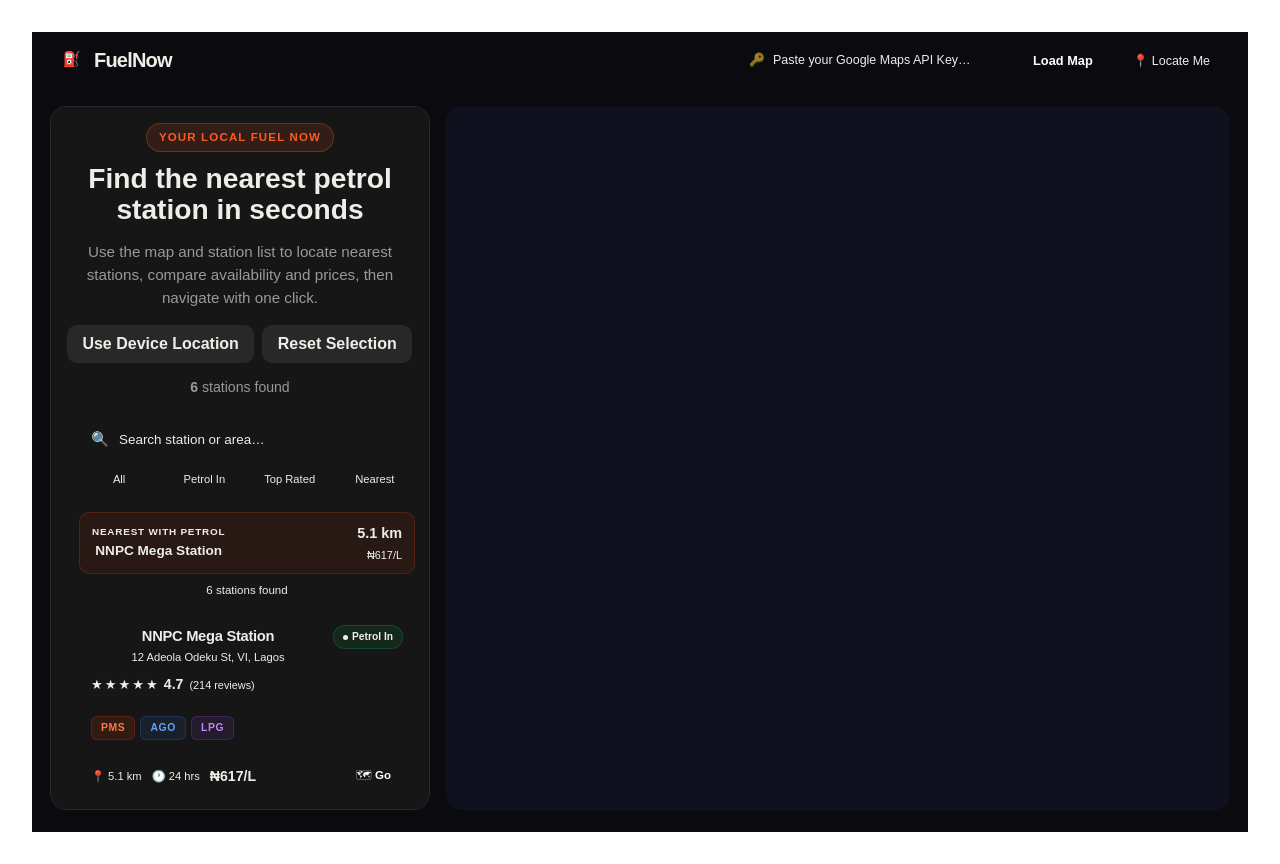
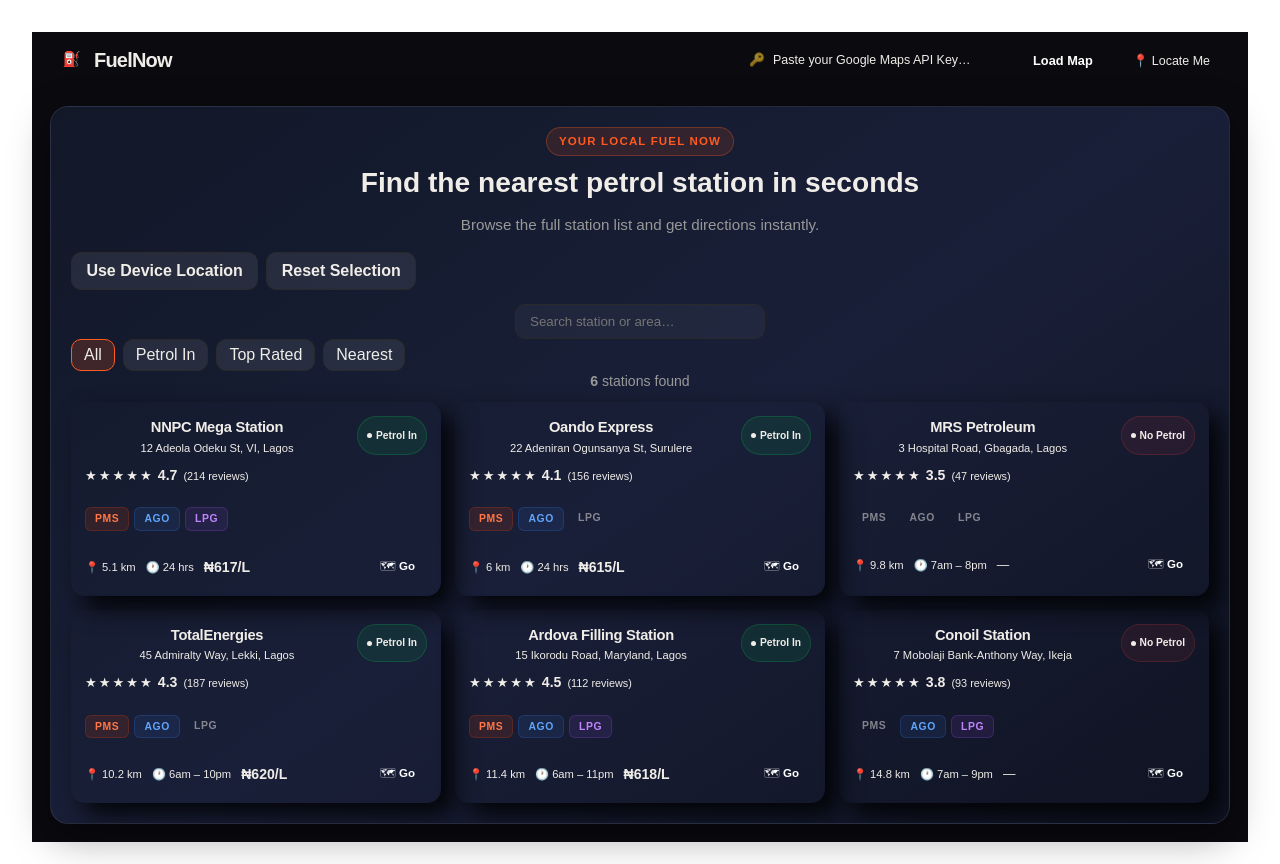
Before and after one commit to AguelDawma/petrol-Management-App, a React app in the folder frontend/: page /stations in a window 1280 px wide. Built offline with nearby package versions, Linux system fonts and the light colour scheme; the HTML template or start-up script is replaced by a standard one.

Commit message:
Stations page CSS fixed

```diff
--- a/frontend/src/App.jsx
+++ b/frontend/src/App.jsx
@@ -1,4 +1,3 @@
-import { useState, useCallback } from 'react'
 import { Routes, Route } from 'react-router-dom'
 import Home from './Pages/home'
 import Stations from './Pages/stations'
--- a/frontend/src/Pages/stations.css
+++ b/frontend/src/Pages/stations.css
@@ -16,27 +16,79 @@
 }
 
 .stations-content {
-  display: grid;
-  grid-template-columns: 380px 1fr;
-  gap: 16px;
+  display: block;
   padding: 18px;
   min-height: calc(100vh - 96px);
 }
 
 .stations-panel {
-  background: var(--fuel-card);
-  border: 1px solid var(--fuel-border);
-  border-radius: 16px;
-  padding: 16px;
-  max-height: calc(100vh - 130px);
+  background: linear-gradient(145deg, #121828 0%, #191f38 52%, #0f1322 100%);
+  border: 1px solid rgba(255, 255, 255, 0.08);
+  box-shadow: 0 14px 40px rgba(0, 0, 0, 0.35);
+  border-radius: 18px;
+  padding: 20px;
+  min-height: calc(100vh - 130px);
   overflow-y: auto;
 }
 
-.stations-map {
-  border-radius: 16px;
-  overflow: hidden;
-  min-height: calc(100vh - 130px);
-  background: #0f121e;
+.station-list {
+  display: grid;
+  gap: 14px;
+  grid-template-columns: repeat(auto-fill, minmax(320px, 1fr));
+}
+  display: grid;
+  gap: 12px;
+  grid-template-columns: repeat(auto-fill, minmax(320px, 1fr));
+}
+
+.search-filter-row {
+  display: flex;
+  flex-wrap: wrap;
+  gap: 8px;
+  margin-bottom: 14px;
+  align-items: center;
+}
+
+.search-input {
+  flex: 1;
+  min-width: 220px;
+  padding: 0.55rem 0.9rem;
+  border: 1px solid var(--fuel-border);
+  border-radius: 10px;
+  background: rgba(255, 255, 255, 0.04);
+  color: var(--fuel-text);
+}
+
+.filter-buttons {
+  display: flex;
+  gap: 8px;
+  flex-wrap: wrap;
+}
+
+.filter-buttons button {
+  border: 1px solid var(--fuel-border);
+  background: rgba(255, 255, 255, 0.08);
+  color: var(--fuel-text);
+  padding: 0.4rem 0.75rem;
+  border-radius: 10px;
+  cursor: pointer;
+}
+
+.filter-buttons button.active,
+.filter-buttons button:hover {
+  border-color: var(--fuel-orange);
+  background: rgba(255, 90, 31, 0.18);
+}
+
+@media (max-width: 1000px) {
+  .stations-content {
+    min-height: auto;
+  }
+
+  .stations-panel {
+    max-height: auto;
+    min-height: 320px;
+  }
 }
 
 .hero {
--- a/frontend/src/Pages/stations.jsx
+++ b/frontend/src/Pages/stations.jsx
@@ -1,42 +1,54 @@
-import { useState, useCallback } from 'react'
+import { useState, useMemo, useCallback } from 'react'
 import Header from '../components/Header'
-import Sidebar from '../components/Sidebar'
-import MapView from '../components/MapView'
+import StationCard from '../components/StationCard'
 import { stations as rawStations, getDistance } from '../data/stations'
 import './stations.css'
 
 // Default location: Lagos centre
 const DEFAULT_LAT = 6.4550
 const DEFAULT_LNG = 3.3850
+const FILTERS = [
+  { key: 'all', label: 'All' },
+  { key: 'available', label: 'Petrol In' },
+  { key: 'top', label: 'Top Rated' },
+  { key: 'nearest', label: 'Nearest' },
+]
 
 export default function Stations() {
   const [userLat, setUserLat] = useState(DEFAULT_LAT)
   const [userLng, setUserLng] = useState(DEFAULT_LNG)
   const [selectedId, setSelectedId] = useState(null)
-  const [mapLoaded, setMapLoaded] = useState(false)
+  const [query, setQuery] = useState('')
+  const [filter, setFilter] = useState('all')
 
-  const stations = rawStations.map(s => ({
+  const handleLoadMap = useCallback(() => {
+    // Map is not used in the full-page stations layout.
+    alert('Map view is disabled for this layout.')
+  }, [])
+
+  const stations = useMemo(() => rawStations.map(s => ({
     ...s,
     distance: parseFloat(getDistance(userLat, userLng, s.lat, s.lng)),
-  }))
+  })), [userLat, userLng])
 
-  const handleLoadMap = useCallback((apiKey) => {
-    if (!apiKey.trim()) {
-      alert('Please enter your Google Maps API Key first.')
-      return
-    }
-    if (window.google) {
-      setMapLoaded(true)
-      return
-    }
+  const filtered = useMemo(() => {
+    const q = query.toLowerCase().trim()
 
-    window.initMap = () => setMapLoaded(true)
-    const script = document.createElement('script')
-    script.src = `https://maps.googleapis.com/maps/api/js?key=${apiKey}&callback=initMap`
-    script.async = true
-    script.onerror = () => alert('Failed to load Google Maps. Check your API key and billing.')
-    document.head.appendChild(script)
-  }, [])
+    return stations
+      .filter(s => {
+        const matchQ = !q || s.name.toLowerCase().includes(q) || s.area.toLowerCase().includes(q)
+        const matchF =
+          filter === 'all' ? true :
+          filter === 'available' ? s.available :
+          filter === 'top' ? s.rating >= 4.2 : true
+        return matchQ && matchF
+      })
+      .sort((a, b) => {
+        if (filter === 'nearest') return a.distance - b.distance
+        if (filter === 'top') return b.rating - a.rating
+        return a.distance - b.distance
+      })
+  }, [stations, query, filter])
 
   const handleLocate = useCallback(() => {
     if (!navigator.geolocation) {
@@ -69,33 +81,56 @@
             <div className="hero-tag">Your Local Fuel Now</div>
             <h1>Find the nearest petrol station in seconds</h1>
             <p>
-              Use the map and station list to locate nearest stations, compare availability and prices, then
-              navigate with one click.
+              Browse the full station list and get directions instantly.
             </p>
           </div>
+
           <div className="controls">
             <button className="view-go-btn" onClick={handleLocate}>Use Device Location</button>
             <button className="view-go-btn" onClick={() => setSelectedId(null)}>Reset Selection</button>
           </div>
+
+          <div className="search-filter-row">
+            <input
+              type="text"
+              placeholder="Search station or area…"
+              value={query}
+              onChange={e => setQuery(e.target.value)}
+              className="search-input"
+            />
+            <div className="filter-buttons">
+              {FILTERS.map(f => (
+                <button
+                  key={f.key}
+                  className={`${filter === f.key ? 'active' : ''}`}
+                  onClick={() => setFilter(f.key)}
+                >
+                  {f.label}
+                </button>
+              ))}
+            </div>
+          </div>
+
           <div className="results-meta">
-            <strong>{stations.length}</strong> stations found
+            <strong>{filtered.length}</strong> station{filtered.length === 1 ? '' : 's'} found
           </div>
-          <Sidebar
-            stations={stations}
-            selectedId={selectedId}
-            onSelect={setSelectedId}
-            onNavigate={handleNavigate}
-          />
-        </section>
-        <section className="stations-map">
-          <MapView
-            stations={stations}
-            selectedId={selectedId}
-            userLat={userLat}
-            userLng={userLng}
-            mapLoaded={mapLoaded}
-            onSelectStation={setSelectedId}
-          />
+
+          <div className="station-list">
+            {filtered.length === 0 ? (
+              <div className="empty-state">No stations match your search.</div>
+            ) : (
+              filtered.map((station, i) => (
+                <StationCard
+                  key={station.id}
+                  station={station}
+                  selected={selectedId === station.id}
+                  index={i}
+                  onSelect={setSelectedId}
+                  onNavigate={handleNavigate}
+                />
+              ))
+            )}
+          </div>
         </section>
       </main>
     </div>
--- a/frontend/src/components/StationCard.module.css
+++ b/frontend/src/components/StationCard.module.css
@@ -1,6 +1,6 @@
 .card {
   background: var(--surface2);
-  border: 1px solid var(--border);
+  box-shadow: 12px 12px 24px rgba(0, 0, 0, 0.85);
   border-radius: 14px;
   padding: 14px;
   cursor: pointer;
@@ -49,7 +49,6 @@
 
 .top {
   display: flex;
-  align-items: flex-start;
   justify-content: space-between;
   margin-bottom: 10px;
 }
```
Also changed, not shown: frontend/src/Pages/Dashboard.jsx (deleted, +0 -133 lines), frontend/src/Pages/Dashboard.module.css (deleted, +0 -64 lines).
